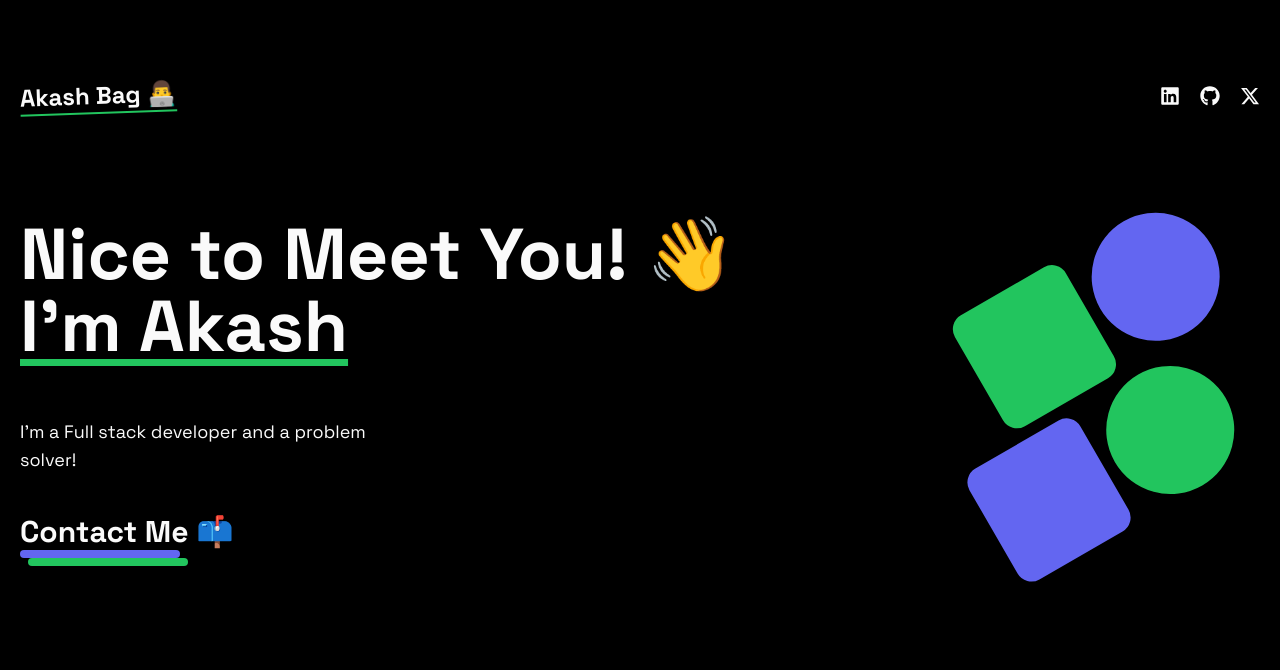
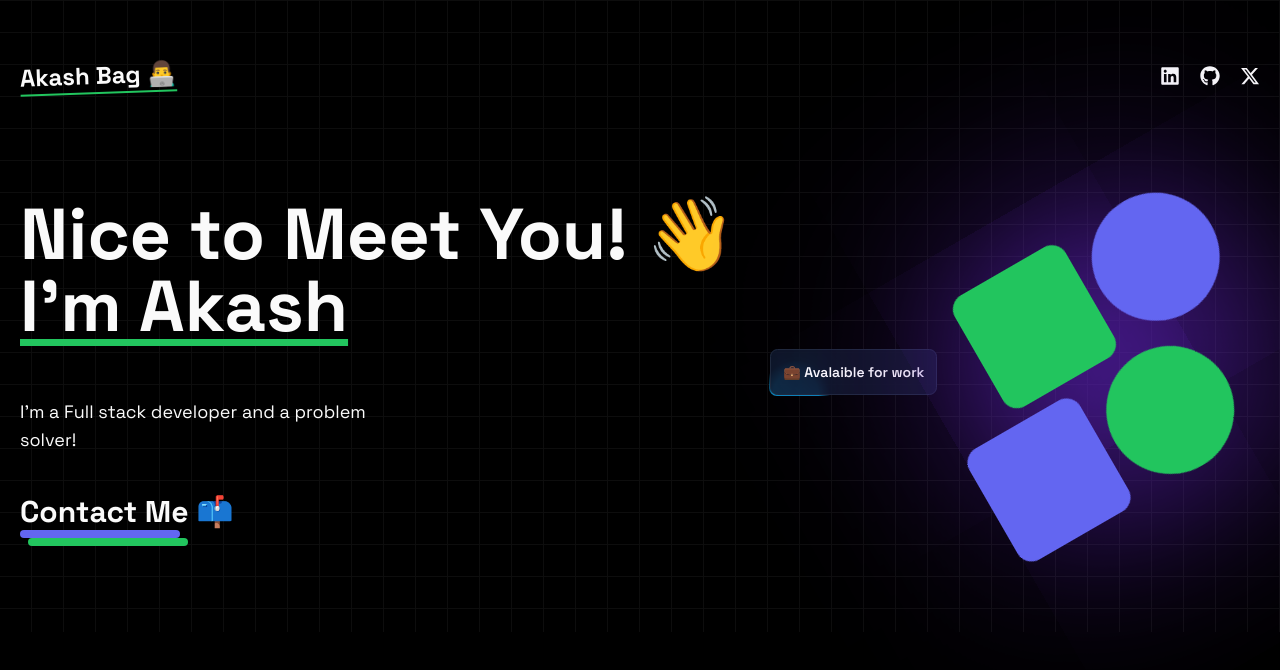
Before and after one commit to Akashbag2001/portfolio-Aceternity-UI, a Next.js app: page / in a window 1280 px wide. Shown: the top 670 px of the page. Built offline with nearby package versions, Linux system fonts and the light colour scheme.

Commit message:
changes in pages and compoenent/ui/moving-border

```diff
--- a/app/(home)/components/HeroSection.tsx
+++ b/app/(home)/components/HeroSection.tsx
@@ -1,5 +1,6 @@
 import Link from "next/link";
 import React from "react";
+import { MovingBtn } from './ui/moving-border';
 
 function HeroSection() {
   return (
@@ -28,7 +29,10 @@
           </div>
         </Link>
       </div>
-      <div className="rightPart space-y-3 -rotate-[30deg]  w-72 h-72">
+      <MovingBtn borderRadius="0.5rem" className="p-3 font-semibold">
+        <p>💼 Avalaible for work</p>
+      </MovingBtn>
+      <div className="rightPart space-y-3 -rotate-[30deg]  w-72 h-72 relative">
         <div className="flex gap-3 translate-x-8">
           <div className="w-32 h-32 rounded-2xl bg-green-500"></div>
           <div className="w-32 h-32 rounded-full bg-indigo-500"></div>
@@ -38,6 +42,8 @@
           <div className="w-32 h-32 rounded-2xl bg-indigo-500"></div>
           <div className="w-32 h-32 rounded-full bg-green-500"></div>
         </div>
+
+        <div className="glow absolute top-[40%] right-1/2 -z-10"></div>
       </div>
     </div>
   );
--- a/app/(home)/components/NavBar.tsx
+++ b/app/(home)/components/NavBar.tsx
@@ -21,7 +21,7 @@
       },
     ];
   return (
-    <nav className='flex justify-between items-center py-10 mt-5'>
+    <nav className='flex justify-between items-center py-10 '>
         <h1 className='text-2xl font-bold underline underline-offset-8 decoration-green-500 -rotate-2'>Akash Bag 👨‍💻</h1>
         <div className='flex gap-5 items-center'>
             {socials.map((social,index)=>{
--- /dev/null
+++ b/app/(home)/components/ui/moving-border.tsx
@@ -0,0 +1,139 @@
+"use client";
+import React from "react";
+import {
+  motion,
+  useAnimationFrame,
+  useMotionTemplate,
+  useMotionValue,
+  useTransform,
+} from "framer-motion";
+import { useRef } from "react";
+import { cn } from "@/lib/utils";
+
+export function MovingBtn({
+  borderRadius = "1.75rem",
+  children,
+  as: Component = "button",
+  containerClassName,
+  borderClassName,
+  duration,
+  className,
+  ...otherProps
+}: {
+  borderRadius?: string;
+  children: React.ReactNode;
+  as?: any;
+  containerClassName?: string;
+  borderClassName?: string;
+  duration?: number;
+  className?: string;
+  [key: string]: any;
+}) {
+  return (
+    <Component
+      className={cn(
+        "bg-transparent relative text-xl  p-[1px] overflow-hidden ",
+        containerClassName
+      )}
+      style={{
+        borderRadius: borderRadius,
+      }}
+      {...otherProps}
+    >
+      <div
+        className="absolute inset-0"
+        style={{ borderRadius: `calc(${borderRadius} * 0.96)` }}
+      >
+        <MovingBorder duration={duration} rx="30%" ry="30%">
+          <div
+            className={cn(
+              "h-20 w-20 opacity-[0.8] bg-[radial-gradient(var(--sky-500)_40%,transparent_60%)]",
+              borderClassName
+            )}
+          />
+        </MovingBorder>
+      </div>
+
+      <div
+        className={cn(
+          "relative bg-slate-900/[0.8] border border-slate-800 backdrop-blur-xl text-white flex items-center justify-center w-full h-full text-sm antialiased",
+          className
+        )}
+        style={{
+          borderRadius: `calc(${borderRadius} * 0.96)`,
+        }}
+      >
+        {children}
+      </div>
+    </Component>
+  );
+}
+
+export const MovingBorder = ({
+  children,
+  duration = 2000,
+  rx,
+  ry,
+  ...otherProps
+}: {
+  children: React.ReactNode;
+  duration?: number;
+  rx?: string;
+  ry?: string;
+  [key: string]: any;
+}) => {
+  const pathRef = useRef<any>();
+  const progress = useMotionValue<number>(0);
+
+  useAnimationFrame((time) => {
+    const length = pathRef.current?.getTotalLength();
+    if (length) {
+      const pxPerMillisecond = length / duration;
+      progress.set((time * pxPerMillisecond) % length);
+    }
+  });
+
+  const x = useTransform(
+    progress,
+    (val) => pathRef.current?.getPointAtLength(val).x
+  );
+  const y = useTransform(
+    progress,
+    (val) => pathRef.current?.getPointAtLength(val).y
+  );
+
+  const transform = useMotionTemplate`translateX(${x}px) translateY(${y}px) translateX(-50%) translateY(-50%)`;
+
+  return (
+    <>
+      <svg
+        xmlns="http://www.w3.org/2000/svg"
+        preserveAspectRatio="none"
+        className="absolute h-full w-full"
+        width="100%"
+        height="100%"
+        {...otherProps}
+      >
+        <rect
+          fill="none"
+          width="100%"
+          height="100%"
+          rx={rx}
+          ry={ry}
+          ref={pathRef}
+        />
+      </svg>
+      <motion.div
+        style={{
+          position: "absolute",
+          top: 0,
+          left: 0,
+          display: "inline-block",
+          transform,
+        }}
+      >
+        {children}
+      </motion.div>
+    </>
+  );
+};
--- a/app/(home)/page.tsx
+++ b/app/(home)/page.tsx
@@ -4,15 +4,17 @@
 
 function page() {
   return (
-    <div className='min-h-screen bg-black'>
-      <div className='max-w-7xl mx-auto p-5 overflow-hidden '>
-        {/* navBar */}
-        <NavBar/>
-        {/* Hero section */}
-        <HeroSection/>
+    <div className="min-h-screen bg-black overflow-hidden">
+      <div className="dark:bg-black bg-white  dark:bg-grid-white/[0.05] bg-grid-black/[0.2]">
+        <div className="max-w-7xl mx-auto p-5  ">
+          {/* navBar */}
+          <NavBar />
+          {/* Hero section */}
+          <HeroSection />
+        </div>
       </div>
     </div>
-  )
+  );
 }
 
 export default page
--- a/app/globals.css
+++ b/app/globals.css
@@ -74,3 +74,14 @@
       @apply bg-background text-foreground;
     }
   }
+
+  .glow{
+    width: 0px;
+  height: 0px;
+  border-radius: 50%;
+
+  box-shadow:
+
+
+    0 0 200px 130px #5b21b6; /* outer cyan */
+  }
--- a/package.json
+++ b/package.json
@@ -11,7 +11,9 @@
   "dependencies": {
     "class-variance-authority": "^0.7.0",
     "clsx": "^2.1.1",
+    "framer-motion": "^11.2.10",
     "lucide-react": "^0.383.0",
+    "mini-svg-data-uri": "^1.4.4",
     "next": "14.2.3",
     "next-themes": "^0.3.0",
     "react": "^18",
--- a/tailwind.config.ts
+++ b/tailwind.config.ts
@@ -1,13 +1,19 @@
 import type { Config } from "tailwindcss"
+const svgToDataUri = require("mini-svg-data-uri");
+
+const colors = require("tailwindcss/colors");
+const {
+  default: flattenColorPalette,
+} = require("tailwindcss/lib/util/flattenColorPalette");
 
 const config = {
   darkMode: ["class"],
   content: [
-    './pages/**/*.{ts,tsx}',
-    './components/**/*.{ts,tsx}',
-    './app/**/*.{ts,tsx}',
-    './src/**/*.{ts,tsx}',
-	],
+    "./pages/**/*.{ts,tsx}",
+    "./components/**/*.{ts,tsx}",
+    "./app/**/*.{ts,tsx}",
+    "./src/**/*.{ts,tsx}",
+  ],
   prefix: "",
   theme: {
     container: {
@@ -74,7 +80,42 @@
       },
     },
   },
-  plugins: [require("tailwindcss-animate")],
-} satisfies Config
+  plugins: [
+    require("tailwindcss-animate"),
+    addVariablesForColors,
+    function ({ matchUtilities, theme }: any) {
+      matchUtilities(
+        {
+          "bg-grid": (value: any) => ({
+            backgroundImage: `url("${svgToDataUri(
+              `<svg xmlns="http://www.w3.org/2000/svg" viewBox="0 0 32 32" width="32" height="32" fill="none" stroke="${value}"><path d="M0 .5H31.5V32"/></svg>`
+            )}")`,
+          }),
+          "bg-grid-small": (value: any) => ({
+            backgroundImage: `url("${svgToDataUri(
+              `<svg xmlns="http://www.w3.org/2000/svg" viewBox="0 0 32 32" width="8" height="8" fill="none" stroke="${value}"><path d="M0 .5H31.5V32"/></svg>`
+            )}")`,
+          }),
+          "bg-dot": (value: any) => ({
+            backgroundImage: `url("${svgToDataUri(
+              `<svg xmlns="http://www.w3.org/2000/svg" viewBox="0 0 32 32" width="16" height="16" fill="none"><circle fill="${value}" id="pattern-circle" cx="10" cy="10" r="1.6257413380501518"></circle></svg>`
+            )}")`,
+          }),
+        },
+        { values: flattenColorPalette(theme("backgroundColor")), type: "color" }
+      );
+    },
+  ],
+} satisfies Config;
+function addVariablesForColors({ addBase, theme }: any) {
+  let allColors = flattenColorPalette(theme("colors"));
+  let newVars = Object.fromEntries(
+    Object.entries(allColors).map(([key, val]) => [`--${key}`, val])
+  );
+
+  addBase({
+    ":root": newVars,
+  });
+}
 
 export default config
```
Also changed, not shown: 1 other file (tests, documents, lock files or other folders).
